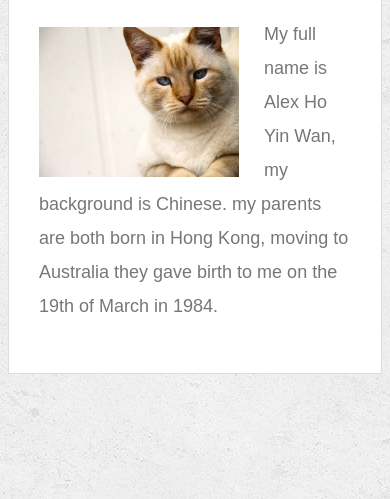
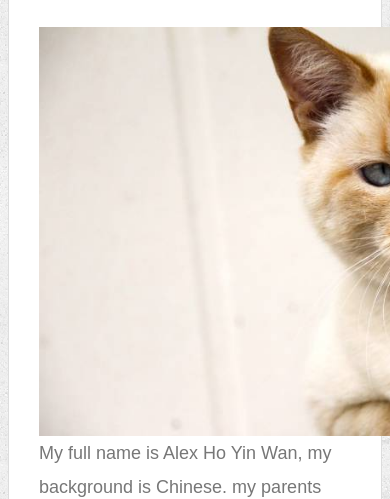
Before and after one commit to aWanderous/Responsive-Portfolio, a plain HTML site: page index.html in a window 390 px wide. Shown: the part 345-844 px from the top of the page. Drawn offline with Linux system fonts and the light colour scheme.

Commit message:
640px complete

```diff
--- a/assets/css/style.css
+++ b/assets/css/style.css
@@ -214,6 +214,7 @@ input[type=submit] {
   border: 0 none;
 }
 
+/* Mobile devices */
 @media screen and (max-width: 640px) {
 
   #logo, #masthead {
@@ -225,4 +226,9 @@ input[type=submit] {
     width: 70%;
     margin: 25px;
   }
+
+  .auth-image, .work {
+    width: 545px;
+  }
+
 }
```
